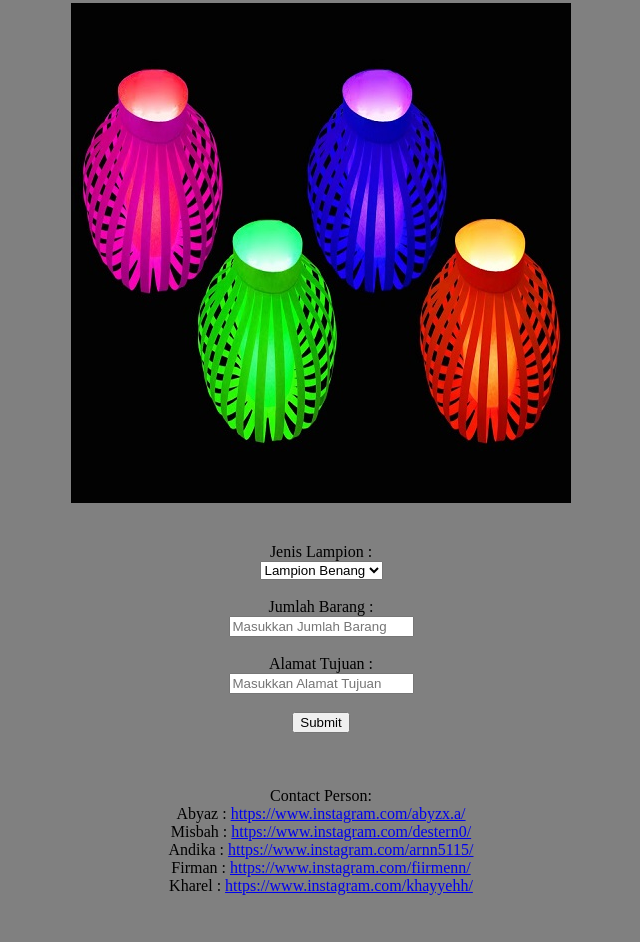
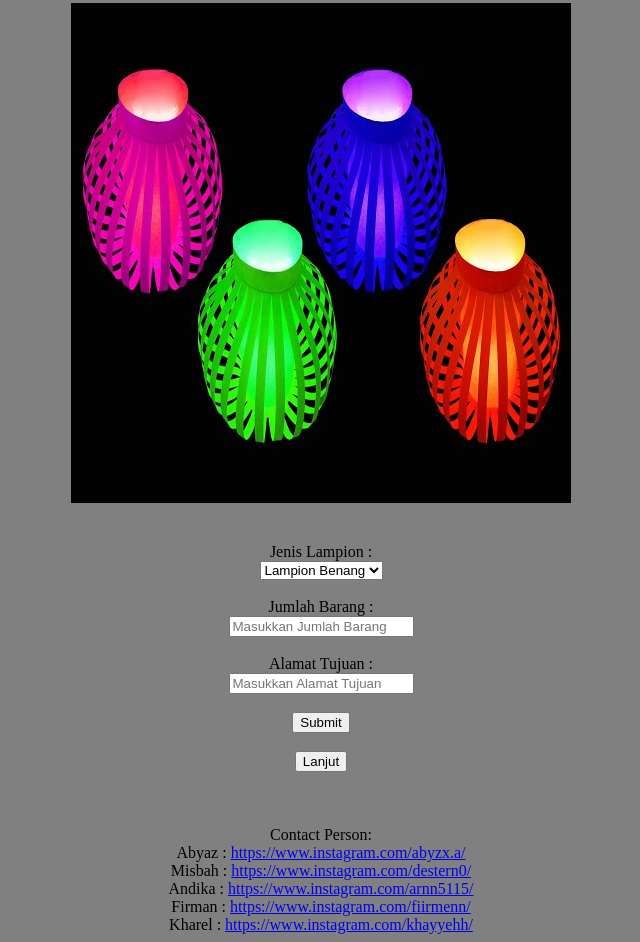
Before and after one commit to scharrrrr/pkwu, a plain HTML site: page index.html in a window 1280 px wide. Shown: the part 1319-2261 px from the top of the page, without its empty margins (319-959 px from the left). Before the commit the page ends 2222 px from the top, so only its background shows below. Drawn offline with Linux system fonts and the light colour scheme.

Commit message:
Update index.html

```diff
--- a/index.html
+++ b/index.html
@@ -66,6 +66,10 @@
 
     <br>
     <br>
+    <button>Lanjut</button>
+
+    <br>
+    <br>
     <br>
     <br>
     Contact Person:
```
